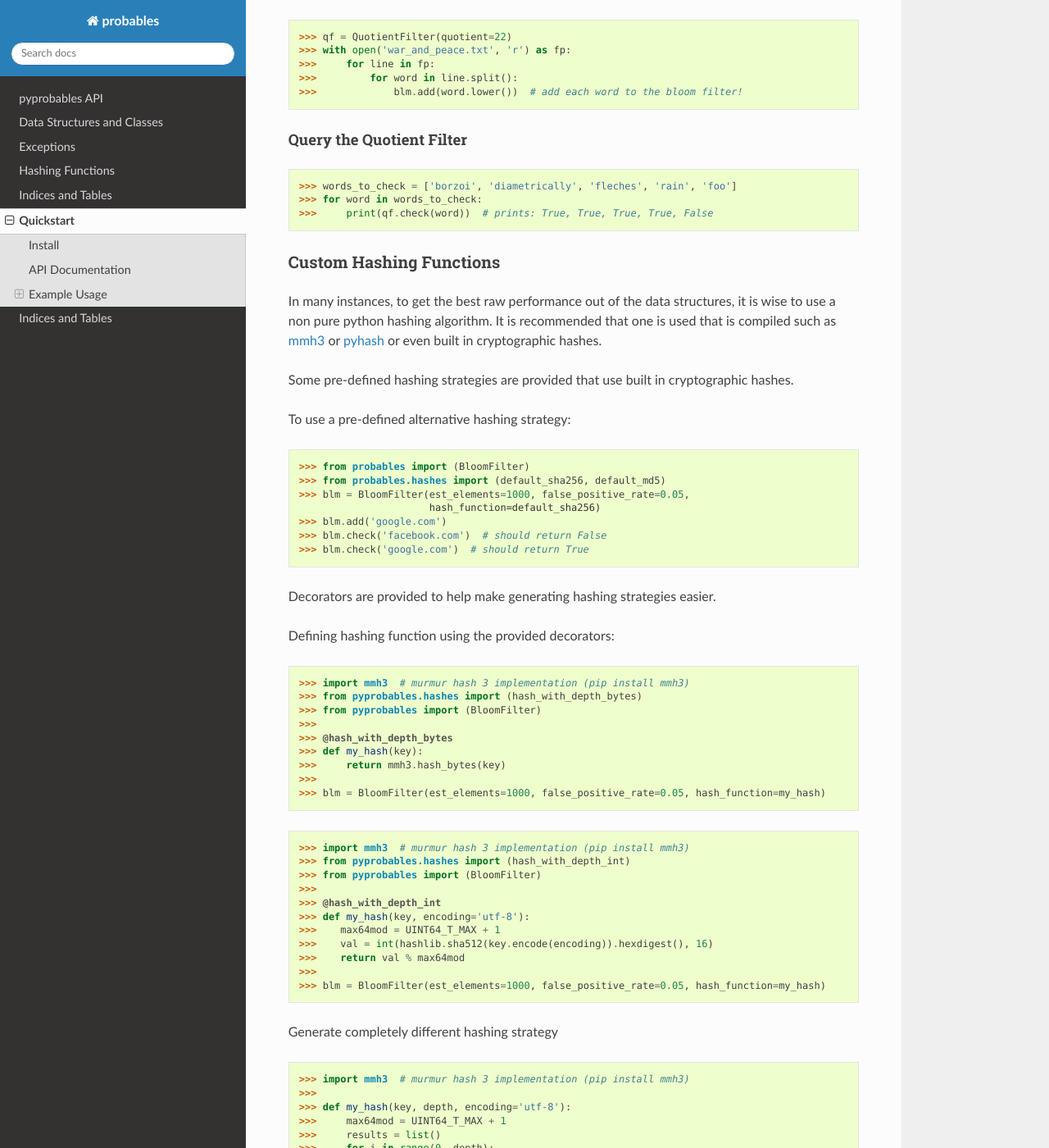
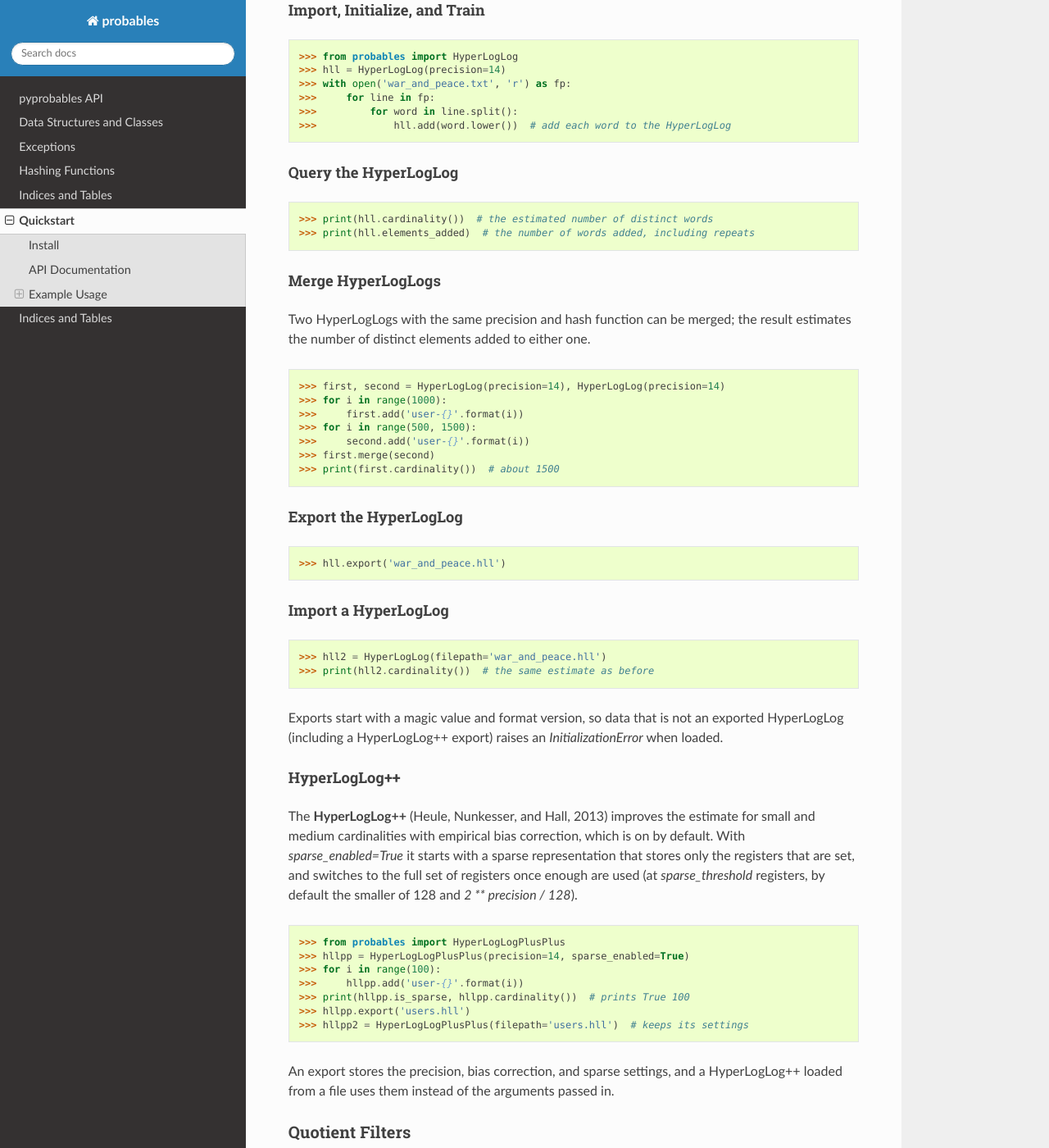
Before and after one commit to barrust/pyprobables, a Sphinx documentation site: the page built from docs/source/quickstart.rst, in a window 1280 px wide and 1400 px high, scrolled down 4549 px. Shown: the whole window at 82% size. Built offline with Sphinx 7.4.7 and the Read the Docs theme 3.1.0, drawn with Linux system fonts in a browser that asks for light colours; some of the changed text lies outside the part shown.

Commit message:
Add HyperLogLog export header; fix changelog and docs
- HyperLogLog exports start with a magic value and format version
  (`PHLL`, version 1), like HyperLogLog++ (`HLPP`), so data that is not a
  HyperLogLog export, or a future format, is rejected when loaded.
- Move the HyperLogLog changelog entry from the released 0.7.1 to a new
  0.7.2 (unreleased) section, and restore the #153 entry from master.
- Update the serialization notes (HyperLogLog++ is format version 3 and
  stores its settings), and add HyperLogLog to the README and quickstart.

```diff
--- a/docs/source/quickstart.rst
+++ b/docs/source/quickstart.rst
@@ -253,6 +253,92 @@ The counting cuckoo filter is similar to the standard filter except that it
 tracks the number of times a fingerprint has been added to the filter.
 
 
+HyperLogLog
+----------------------------------
+
+HyperLogLog estimates the number of distinct elements in a stream (its
+cardinality) using a small, fixed amount of memory, regardless of how many
+elements are added. The `precision` sets the number of registers
+(`2 ** precision`) and so the accuracy: the standard error is about
+`1.04 / sqrt(2 ** precision)`, or 0.8% at the default precision of 14.
+
+Import, Initialize, and Train
+^^^^^^^^^^^^^^^^^^^^^^^^^^^^^^^^^
+.. code:: python3
+
+    >>> from probables import HyperLogLog
+    >>> hll = HyperLogLog(precision=14)
+    >>> with open('war_and_peace.txt', 'r') as fp:
+    >>>     for line in fp:
+    >>>         for word in line.split():
+    >>>             hll.add(word.lower())  # add each word to the HyperLogLog
+
+
+Query the HyperLogLog
+^^^^^^^^^^^^^^^^^^^^^^^^^^^^^^^^^
+.. code:: python3
+
+    >>> print(hll.cardinality())  # the estimated number of distinct words
+    >>> print(hll.elements_added)  # the number of words added, including repeats
+
+
+Merge HyperLogLogs
+^^^^^^^^^^^^^^^^^^^^^^^^^^^^^^^^^
+Two HyperLogLogs with the same precision and hash function can be merged; the
+result estimates the number of distinct elements added to either one.
+
+.. code:: python3
+
+    >>> first, second = HyperLogLog(precision=14), HyperLogLog(precision=14)
+    >>> for i in range(1000):
+    >>>     first.add('user-{}'.format(i))
+    >>> for i in range(500, 1500):
+    >>>     second.add('user-{}'.format(i))
+    >>> first.merge(second)
+    >>> print(first.cardinality())  # about 1500
+
+
+Export the HyperLogLog
+^^^^^^^^^^^^^^^^^^^^^^^^^^^^^^^^^
+.. code:: python3
+
+    >>> hll.export('war_and_peace.hll')
+
+
+Import a HyperLogLog
+^^^^^^^^^^^^^^^^^^^^^^^^^^^^^^^^^
+.. code:: python3
+
+    >>> hll2 = HyperLogLog(filepath='war_and_peace.hll')
+    >>> print(hll2.cardinality())  # the same estimate as before
+
+Exports start with a magic value and format version, so data that is not an
+exported HyperLogLog (including a HyperLogLog++ export) raises an
+`InitializationError` when loaded.
+
+HyperLogLog++
+^^^^^^^^^^^^^^^^^^^^^^^^^^^^^
+The **HyperLogLog++** (Heule, Nunkesser, and Hall, 2013) improves the estimate
+for small and medium cardinalities with empirical bias correction, which is on
+by default. With `sparse_enabled=True` it starts with a sparse representation
+that stores only the registers that are set, and switches to the full set of
+registers once enough are used (at `sparse_threshold` registers, by default
+the smaller of 128 and `2 ** precision / 128`).
+
+.. code:: python3
+
+    >>> from probables import HyperLogLogPlusPlus
+    >>> hllpp = HyperLogLogPlusPlus(precision=14, sparse_enabled=True)
+    >>> for i in range(100):
+    >>>     hllpp.add('user-{}'.format(i))
+    >>> print(hllpp.is_sparse, hllpp.cardinality())  # prints True 100
+    >>> hllpp.export('users.hll')
+    >>> hllpp2 = HyperLogLogPlusPlus(filepath='users.hll')  # keeps its settings
+
+An export stores the precision, bias correction, and sparse settings, and a
+HyperLogLog++ loaded from a file uses them instead of the arguments passed in.
+
+
 Quotient Filters
 ----------------
 
```
Also changed, not shown: CHANGELOG.md (+7 -2 lines), README.rst (+13 -0 lines), docs/source/code.rst (+5 -2 lines), 2 other files.
